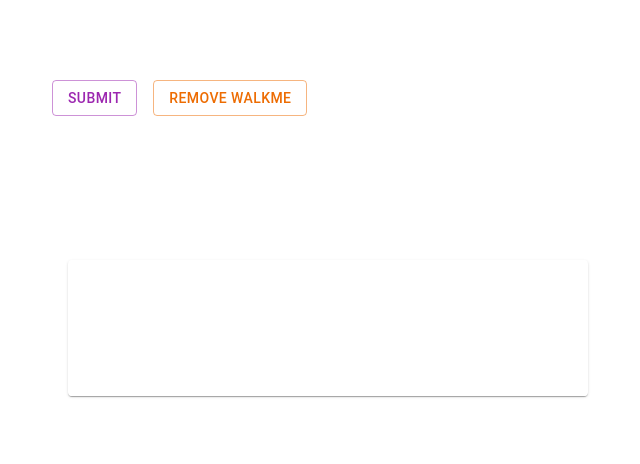
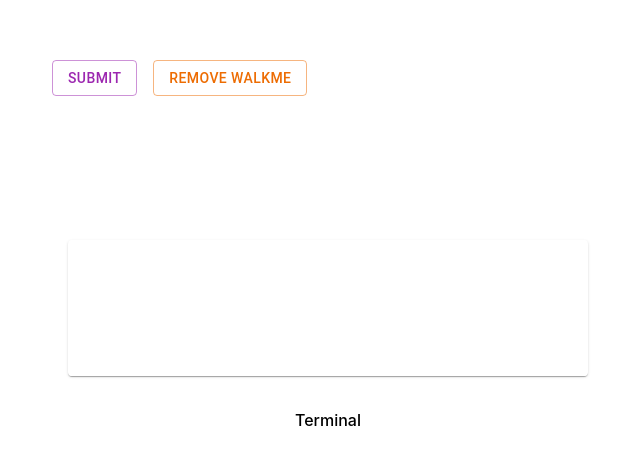
Before and after one commit to swandrack/SnippetGetter, a React (Vite) app in the folder @latest/: page / in a window 1280 px wide. Shown: the part 318-782 px from the top of the page, without its empty margins (312-952 px from the left). Built offline with nearby package versions, Linux system fonts and the light colour scheme.

Commit message:
maybe this will work

```diff
--- a/@latest/src/components/walkMeForm.jsx
+++ b/@latest/src/components/walkMeForm.jsx
@@ -3,6 +3,7 @@ import { TextField, Button, Box, Typography, Container } from "@mui/material";
 import { enqueueSnackbar } from "notistack";
 import { SettingsDisplay } from "./SettingsDisplay";
 import { setWindowVariable } from "../utils/uuid";
+import { Link } from "react-router-dom";
 import {
     getLocalStorageItem,
     setLocalStorageItem,
@@ -133,6 +134,9 @@ export function WalkMeForm() {
                     <SettingsDisplay values={chartValues} />
                 </Box>
             )}
+            <Box sx={{ display: "flex", justifyContent: "center", mt: 2 }}>
+                <Link style={{color:"black"}} to="/terminal">Terminal</Link>
+            </Box>
         </Container>
     );
 }
```
